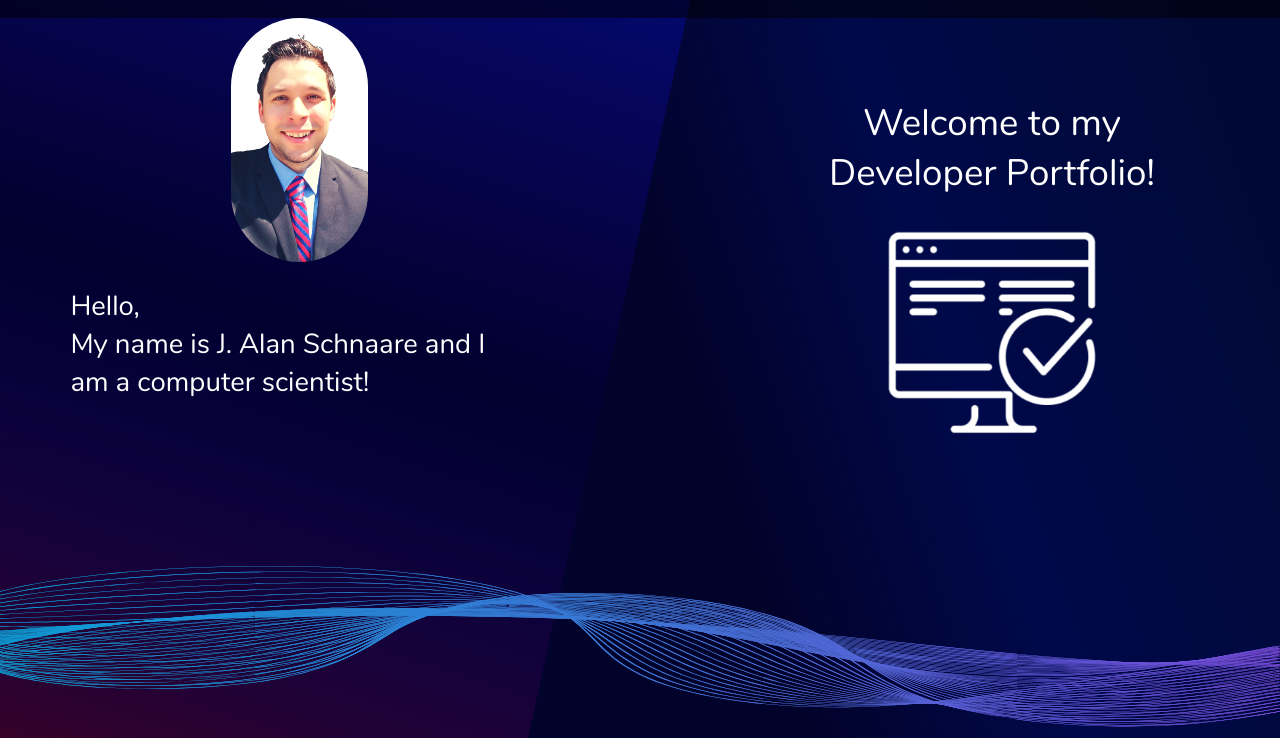
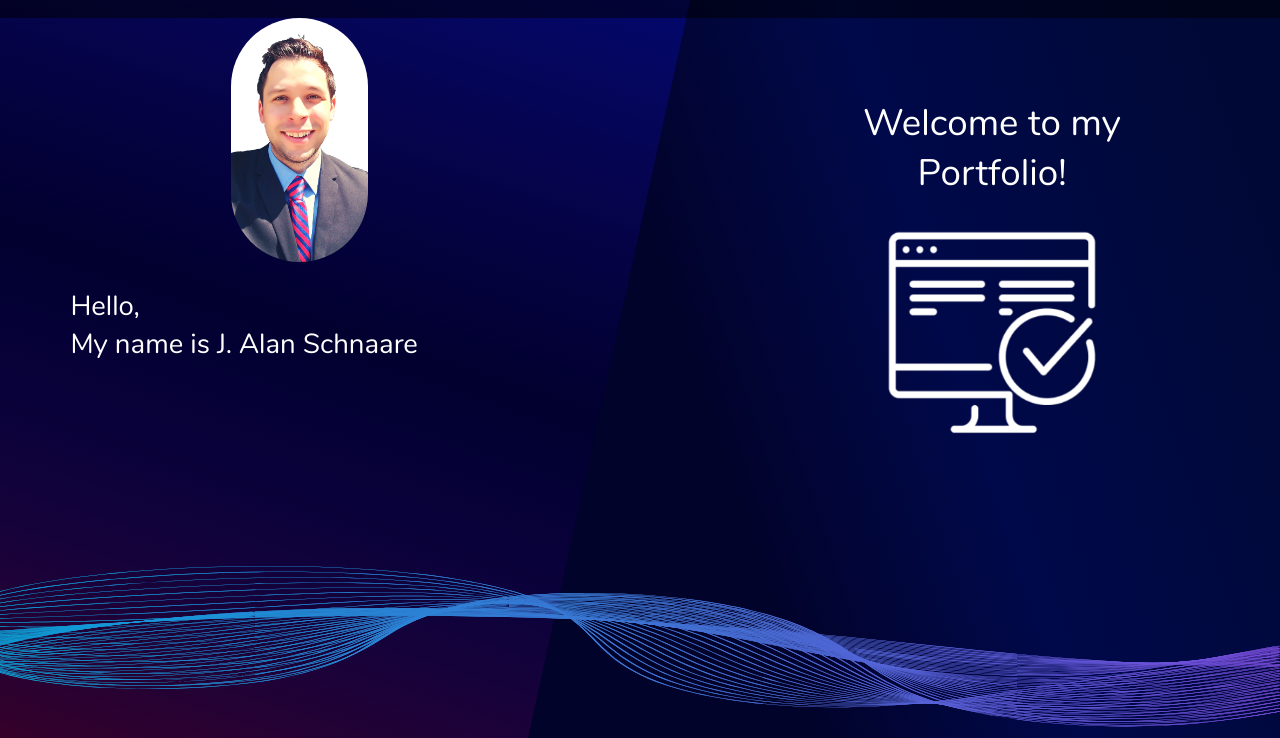
Before and after one commit to schnaarej/Developer-Portfolio, a plain HTML site: page home.html in a window 1280 px wide. Shown: the part 62-800 px from the top of the page. Drawn offline with Linux system fonts and the light colour scheme.

Commit message:
Updated Portfolio to be more IT focused

```diff
--- a/home.html
+++ b/home.html
@@ -52,13 +52,13 @@
                 <div class="spacer"></div>
                 <img src="assets/images/Alpha Headshot.png" alt="Headshot"><br>
                 <h2>Hello, <br>
-                My name is J. Alan Schnaare and I am a computer scientist!</h2>
+                My name is J. Alan Schnaare </h2>
             </div>
         </div>
         <div class="right-container">
             <div class="spacer"></div>
             <div class="spacer"></div>
-            <h1>Welcome to my <br> Developer Portfolio!
+            <h1>Welcome to my <br>Portfolio!
                 <br><br>
             </h1>
             <img src="assets/images/Desktop Icon.png" alt="Desktop Icon">
```
Also changed, not shown: bio.html (+1 -1 lines), index.html (+1 -1 lines).
